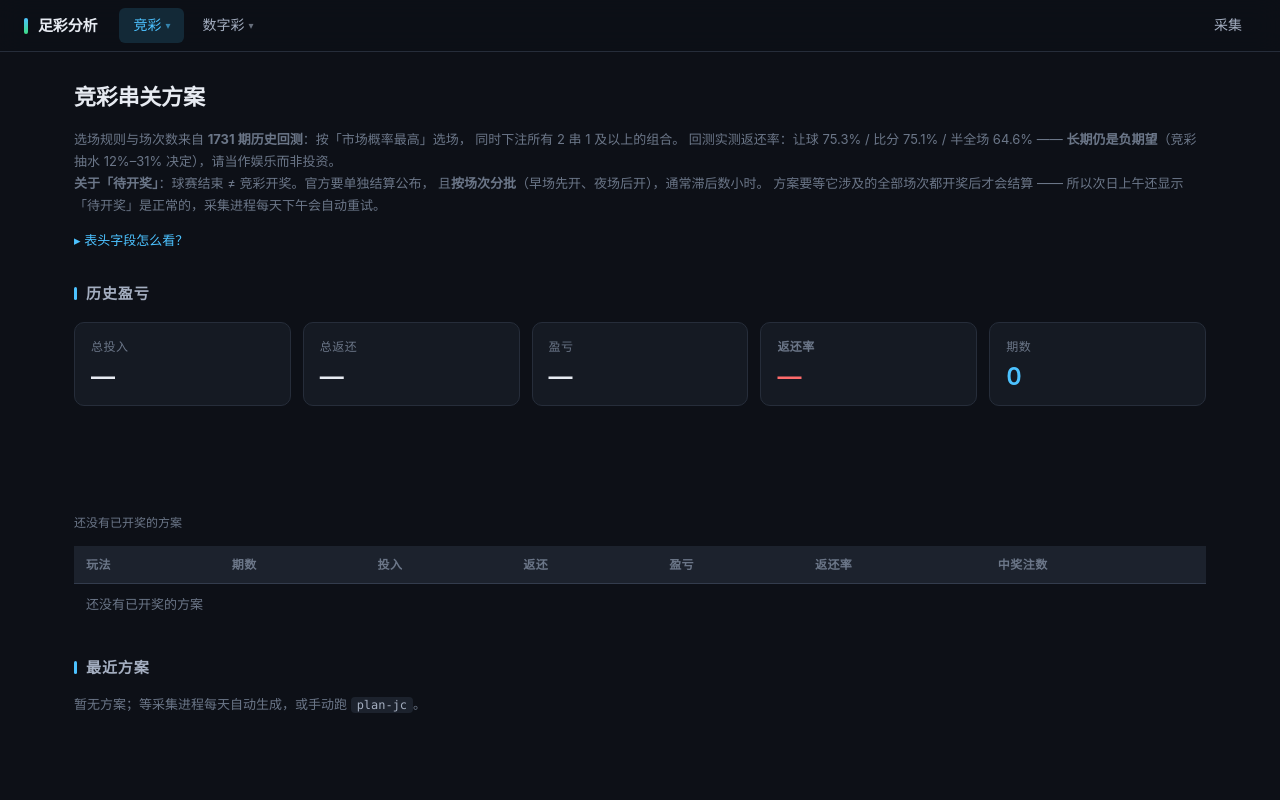
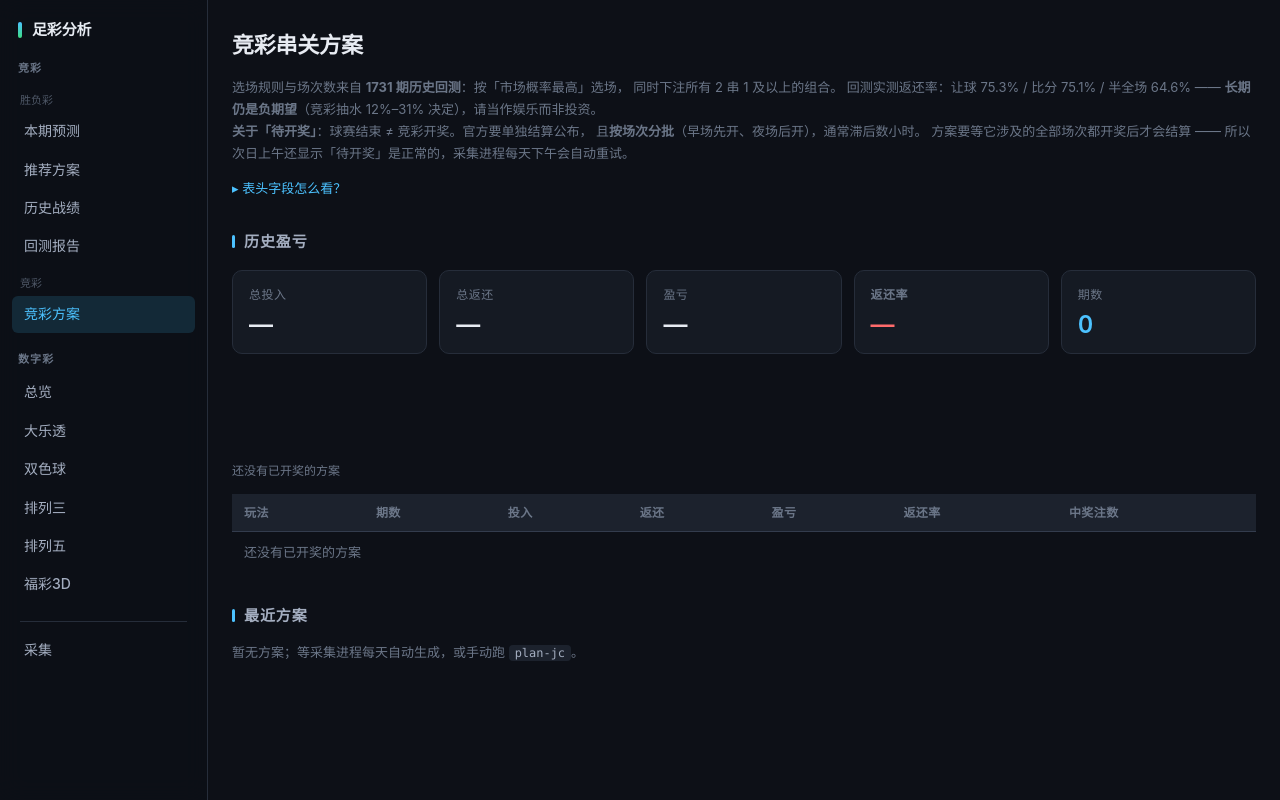
Before and after one commit to ahui-ABC/lottery_lab, a FastAPI app: page /jc in a window 1280 px wide. Run offline with FastAPI, Linux system fonts and the light colour scheme; data that the repository does not hold is empty.

Commit message:
feat(web): 导航从顶部横条改成左侧栏
侧栏有纵向空间，菜单直接平铺展开，不再需要悬停下拉 —— 少一层交互，
也顺带避开了面板与标题之间的 hover 缝隙那类问题。分组保持两级：
「竞彩」（内含胜负彩/竞彩两个小标题）与「数字彩」，采集用分隔线单独放底部。

窄屏（<900px）兜底成横向换行条，分组标题隐藏，总比挤成一团好。
打印样式里隐藏的目标也从 nav 改成 .sidebar。

```diff
--- a/src/football_lottery/web/static/styles.css
+++ b/src/football_lottery/web/static/styles.css
@@ -50,103 +50,41 @@ body {
 /* 数字统一等宽，避免跳动 */
 .num, td, .stat-value { font-variant-numeric: tabular-nums; }
 
-/* ---- 顶部导航 ---------------------------------------------------------- */
-nav {
+/* ---- 布局：左侧栏 + 主区 ------------------------------------------------- */
+/* 侧栏有纵向空间，所以菜单直接平铺展开，不用下拉 —— 少一层交互，
+   也顺带避开了 hover 缝隙丢焦点那类问题 */
+
+.shell { display: flex; align-items: flex-start; min-height: 100vh; }
+
+.sidebar {
+  flex: 0 0 208px;
   position: sticky;
   top: 0;
-  z-index: 20;
+  height: 100vh;
+  overflow-y: auto;
   display: flex;
-  align-items: center;
-  gap: 4px;
-  padding: 0 24px;
-  height: 52px;
+  flex-direction: column;
+  gap: 2px;
+  padding: 18px 12px 32px;
   background: rgba(13, 16, 23, .92);
   backdrop-filter: blur(12px);
-  border-bottom: 1px solid var(--border);
+  border-right: 1px solid var(--border);
 }
 
-nav a {
-  color: var(--text-mid);
-  text-decoration: none;
-  padding: 6px 14px;
-  border-radius: var(--radius-sm);
-  font-weight: 500;
-  transition: color .15s, background .15s;
-}
-
-nav a:hover { color: var(--text); background: var(--bg-elev-2); }
-
-/* 当前页：文字高亮 + 淡底，与 hover 区分开 */
-nav a.active { color: var(--info); background: var(--info-dim); }
-nav a.brand.active { color: var(--info); background: none; }
-
-/* ---- 下拉菜单（纯 CSS，无 JS） ----------------------------------------- */
-/* 菜单标题本身就是链接（点它进该大块的主页），不是死标签 */
-
-.nav-spacer { flex: 1; }
-
-/* align-self: stretch 让 .menu 占满导航高度 —— 这样面板 top:100% 正好是
-   导航底边，鼠标从标题移到面板不会经过「谁都不属于」的缝隙而丢掉 hover */
-nav .menu {
+/* 品牌：左侧色块 + 字重，避免用 emoji；是链接（回概览页） */
+.brand {
   position: relative;
-  align-self: stretch;
-  display: flex;
-  align-items: center;
-}
-
-nav .menu > .menu-label {
-  display: flex;
-  align-items: center;
-  gap: 4px;
-  color: var(--text-mid);
-  text-decoration: none;
-  padding: 6px 14px;
-  border-radius: var(--radius-sm);
-  font-weight: 500;
-  transition: color .15s, background .15s;
-}
-nav .menu > .menu-label:hover { color: var(--text); background: var(--bg-elev-2); }
-nav .menu.active > .menu-label { color: var(--info); background: var(--info-dim); }
-nav .menu > .menu-label .caret { font-size: 10px; opacity: .6; }
-
-nav .menu-panel {
-  position: absolute;
-  top: 100%;
-  left: 0;
-  z-index: 30;
-  display: none;
-  flex-direction: column;
-  min-width: 168px;
-  padding: 6px;
-  background: var(--bg-elev);
-  border: 1px solid var(--border-2);
-  border-radius: var(--radius);
-  box-shadow: var(--shadow);
-}
-nav .menu:hover .menu-panel,
-nav .menu:focus-within .menu-panel { display: flex; }
-
-nav .menu-group {
-  padding: 8px 10px 3px;
-  font-size: 11px;
-  font-weight: 600;
-  letter-spacing: .08em;
-  color: var(--text-dim);
-  text-transform: uppercase;
-}
-nav .menu-panel a { padding: 7px 10px; }
-
-/* 品牌：左侧色块 + 字重，避免用 emoji；是链接（回首页），所以覆盖 nav a 的样式 */
-nav a.brand {
+  display: block;
+  margin: 0 6px 14px;
+  padding: 0 0 0 14px;
   font-weight: 700;
   font-size: 15px;
   letter-spacing: -.01em;
   color: var(--text);
-  margin-right: 18px;
-  padding: 0 0 0 14px;
-  position: relative;
+  text-decoration: none;
 }
-nav a.brand:hover { color: var(--info); background: none; }
+.brand:hover { color: var(--info); }
+.brand.active { color: var(--info); background: none; }
 .brand::before {
   content: "";
   position: absolute;
@@ -157,7 +95,65 @@ nav a.brand:hover { color: var(--info); background: none; }
   background: linear-gradient(180deg, var(--info), var(--ok));
 }
 
-main { max-width: 1180px; margin: 0 auto; padding: 28px 24px 64px; }
+/* 一级分组（竞彩 / 数字彩） */
+.nav-section {
+  margin: 16px 6px 4px;
+  font-size: 11px;
+  font-weight: 700;
+  letter-spacing: .1em;
+  color: var(--text-dim);
+  text-transform: uppercase;
+}
+.nav-section:first-of-type { margin-top: 2px; }
+
+/* 二级小标题（胜负彩 / 竞彩），比一级更淡 */
+.nav-group {
+  margin: 8px 8px 2px;
+  font-size: 11px;
+  color: var(--text-dim);
+  opacity: .7;
+}
+
+.nav-link {
+  display: block;
+  padding: 7px 12px;
+  border-radius: var(--radius-sm);
+  color: var(--text-mid);
+  text-decoration: none;
+  font-weight: 500;
+  transition: color .15s, background .15s;
+}
+.nav-link:hover { color: var(--text); background: var(--bg-elev-2); }
+/* 当前页：文字高亮 + 淡底，与 hover 区分开 */
+.nav-link.active { color: var(--info); background: var(--info-dim); }
+
+.sidebar .divider {
+  height: 1px;
+  margin: 16px 8px 8px;
+  background: var(--border);
+}
+
+main { flex: 1; min-width: 0; max-width: 1180px; margin: 0 auto;
+       padding: 28px 24px 64px; }
+
+/* 窄屏兜底：侧栏横过来当顶栏用，总比挤成一团好 */
+@media (max-width: 900px) {
+  .shell { display: block; }
+  .sidebar {
+    position: static;
+    height: auto;
+    flex-direction: row;
+    flex-wrap: wrap;
+    align-items: center;
+    gap: 4px;
+    padding: 10px 14px;
+    border-right: none;
+    border-bottom: 1px solid var(--border);
+  }
+  .sidebar .brand { margin: 0 14px 0 6px; }
+  .nav-section, .nav-group, .sidebar .divider { display: none; }
+  .nav-link { padding: 6px 11px; font-size: 13px; }
+}
 
 /* ---- 标题 -------------------------------------------------------------- */
 h1, h2 { font-weight: 600; letter-spacing: -.01em; }
@@ -512,7 +508,7 @@ details summary:hover { text-decoration: underline; }
 
 /* ---- 打印：回到浅色，省墨 ------------------------------------------------- */
 @media print {
-  nav, button, details summary { display: none; }
+  .sidebar, button, details summary { display: none; }
   body { background: #fff; color: #000; }
   .card, .jc-plan, .printable, .stat { background: #fff; border-color: #ccc; }
   th { background: #f5f5f5; color: #000; }
--- a/src/football_lottery/web/templates/base.html
+++ b/src/football_lottery/web/templates/base.html
@@ -8,40 +8,32 @@
 <body>
 {# 当前页高亮由服务端渲染，避免前端 JS 判断导致的闪烁 #}
 {% set path = request.url.path if request else '' %}
-{# 「竞彩」菜单下的全部页面。菜单标题本身也高亮，让用户知道自己在哪一大块 #}
-{% set football_paths = ['/predict', '/plan', '/history', '/backtest', '/jc'] %}
-<nav>
-  <a class="brand{% if path == '/' %} active{% endif %}" href="/">足彩分析</a>
+<div class="shell">
+  <aside class="sidebar">
+    <a class="brand{% if path == '/' %} active{% endif %}" href="/">足彩分析</a>
 
-  <div class="menu{% if path in football_paths %} active{% endif %}">
-    <a class="menu-label" href="/predict">竞彩<span class="caret">▾</span></a>
-    <div class="menu-panel">
-      <div class="menu-group">胜负彩</div>
-      <a href="/predict"  {% if path == '/predict'  %}class="active"{% endif %}>本期预测</a>
-      <a href="/plan"     {% if path == '/plan'     %}class="active"{% endif %}>推荐方案</a>
-      <a href="/history"  {% if path == '/history'  %}class="active"{% endif %}>历史战绩</a>
-      <a href="/backtest" {% if path == '/backtest' %}class="active"{% endif %}>回测报告</a>
-      <div class="menu-group">竞彩</div>
-      <a href="/jc"       {% if path == '/jc'       %}class="active"{% endif %}>竞彩方案</a>
-    </div>
-  </div>
+    <div class="nav-section">竞彩</div>
+    <div class="nav-group">胜负彩</div>
+    <a class="nav-link{% if path == '/predict'  %} active{% endif %}" href="/predict">本期预测</a>
+    <a class="nav-link{% if path == '/plan'     %} active{% endif %}" href="/plan">推荐方案</a>
+    <a class="nav-link{% if path == '/history'  %} active{% endif %}" href="/history">历史战绩</a>
+    <a class="nav-link{% if path == '/backtest' %} active{% endif %}" href="/backtest">回测报告</a>
+    <div class="nav-group">竞彩</div>
+    <a class="nav-link{% if path == '/jc'       %} active{% endif %}" href="/jc">竞彩方案</a>
 
-  <div class="menu{% if path.startswith('/lottery') %} active{% endif %}">
-    <a class="menu-label" href="/lottery">数字彩<span class="caret">▾</span></a>
-    <div class="menu-panel">
-      <a href="/lottery"     {% if path == '/lottery'     %}class="active"{% endif %}>总览</a>
-      <a href="/lottery/dlt" {% if path == '/lottery/dlt' %}class="active"{% endif %}>大乐透</a>
-      <a href="/lottery/ssq" {% if path == '/lottery/ssq' %}class="active"{% endif %}>双色球</a>
-      <a href="/lottery/p3"  {% if path == '/lottery/p3'  %}class="active"{% endif %}>排列三</a>
-      <a href="/lottery/p5"  {% if path == '/lottery/p5'  %}class="active"{% endif %}>排列五</a>
-      <a href="/lottery/3d"  {% if path == '/lottery/3d'  %}class="active"{% endif %}>福彩3D</a>
-    </div>
-  </div>
+    <div class="nav-section">数字彩</div>
+    <a class="nav-link{% if path == '/lottery'     %} active{% endif %}" href="/lottery">总览</a>
+    <a class="nav-link{% if path == '/lottery/dlt' %} active{% endif %}" href="/lottery/dlt">大乐透</a>
+    <a class="nav-link{% if path == '/lottery/ssq' %} active{% endif %}" href="/lottery/ssq">双色球</a>
+    <a class="nav-link{% if path == '/lottery/p3'  %} active{% endif %}" href="/lottery/p3">排列三</a>
+    <a class="nav-link{% if path == '/lottery/p5'  %} active{% endif %}" href="/lottery/p5">排列五</a>
+    <a class="nav-link{% if path == '/lottery/3d'  %} active{% endif %}" href="/lottery/3d">福彩3D</a>
 
-  <span class="nav-spacer"></span>
-  <a href="/collect" {% if path == '/collect' %}class="active"{% endif %}>采集</a>
-</nav>
-<main>{% block content %}{% endblock %}</main>
+    <div class="divider"></div>
+    <a class="nav-link{% if path == '/collect' %} active{% endif %}" href="/collect">采集</a>
+  </aside>
+  <main>{% block content %}{% endblock %}</main>
+</div>
 <script src="/static/app.js"></script>
 {% block scripts %}{% endblock %}
 </body>
```
Also changed, not shown: tests/test_web_lottery.py (+27 -23 lines).
